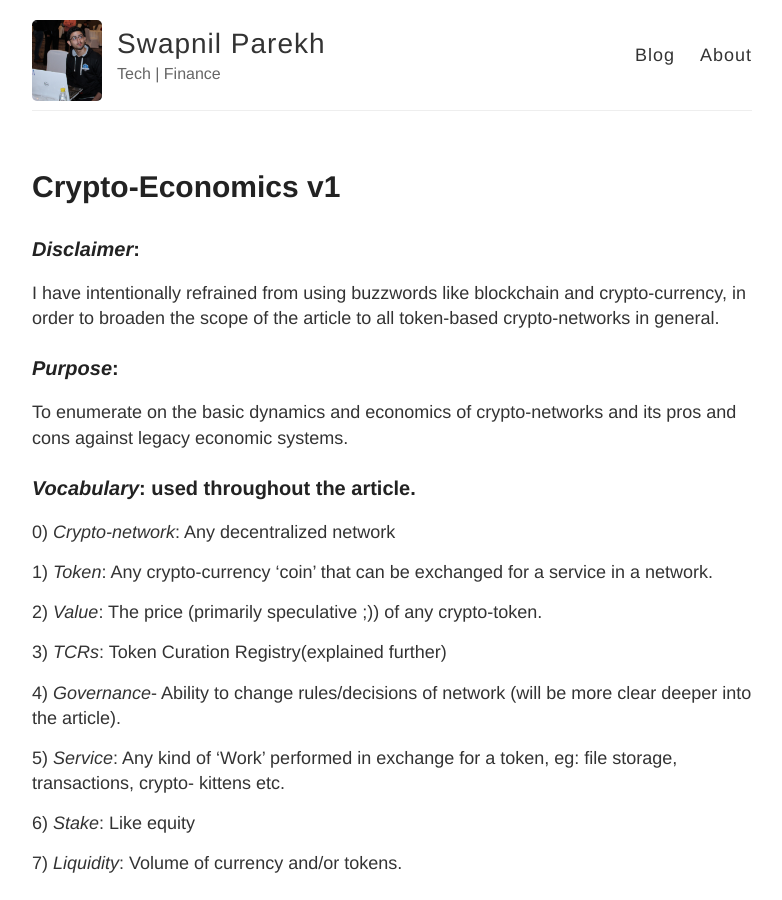
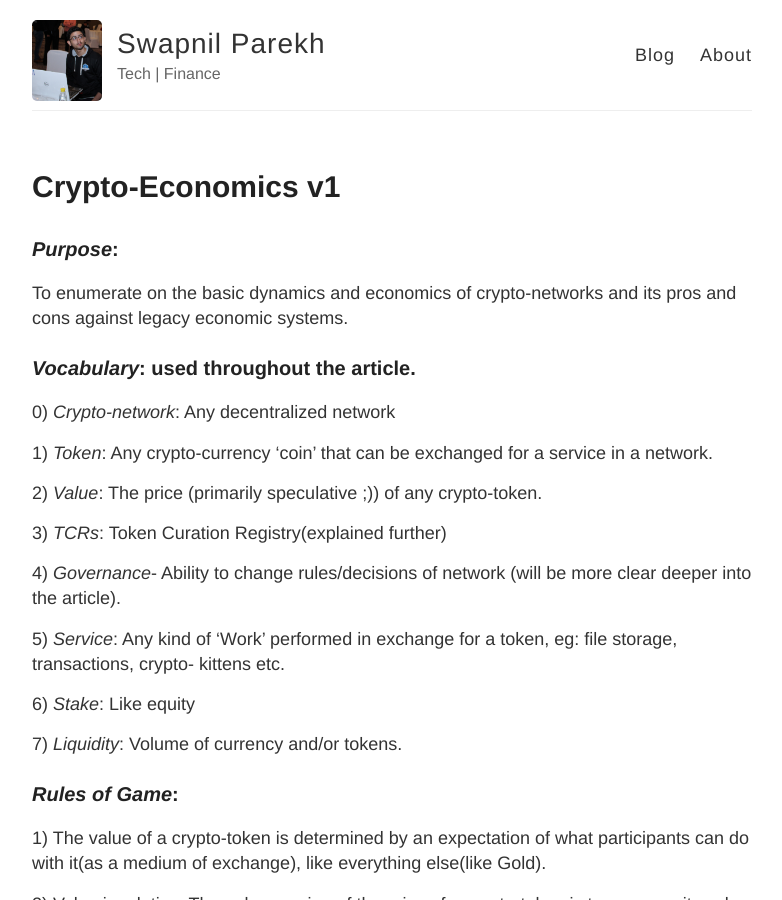
Before and after one commit to swapnilparekh/swapnilparekh.github.io, a Jekyll site: the page built from _posts/2018-6-17-Crypto-economics.md, in a window 1280 px wide and 900 px high. Shown: the whole window, without its empty margins (248-1030 px from the left). Built offline with Jekyll 4.4.1, drawn with Linux system fonts in a browser that asks for light colours; comment, search, counter and statistics services are not loaded; some of the changed text lies outside the part shown.

Commit message:
Update 2018-6-17-Crypto-economics.md

```diff
--- a/_posts/2018-6-17-Crypto-economics.md
+++ b/_posts/2018-6-17-Crypto-economics.md
@@ -2,9 +2,6 @@
 layout: post
 title: Crypto-Economics v1
 ---
-### *Disclaimer*:
-I have intentionally refrained from using buzzwords like blockchain and crypto-currency, in order to broaden the scope of the article to all token-based crypto-networks in general.
-
 ### *Purpose*:
 To enumerate on the basic dynamics and economics of crypto-networks and its pros and cons against legacy economic systems.
 
```
Also changed, not shown: other parts of _posts/2018-6-17-Crypto-economics.md (+3 -0 lines).
